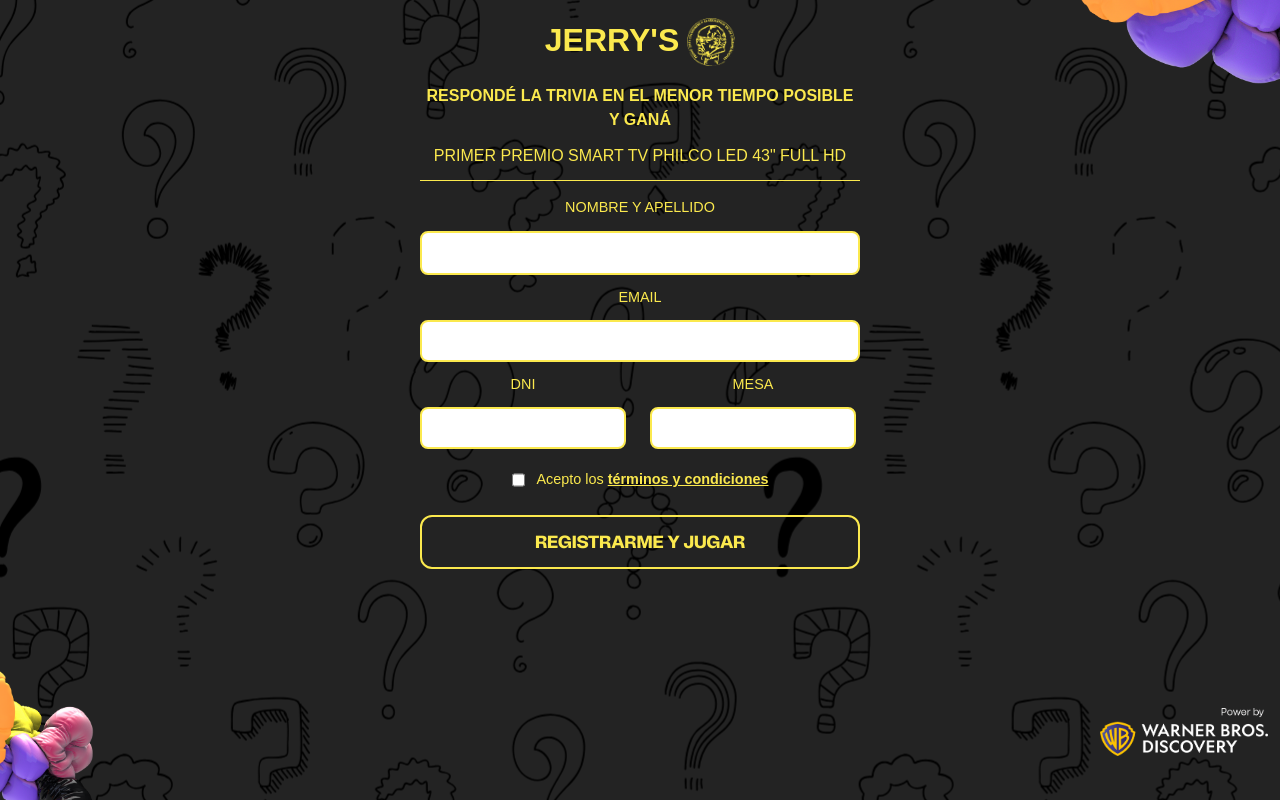
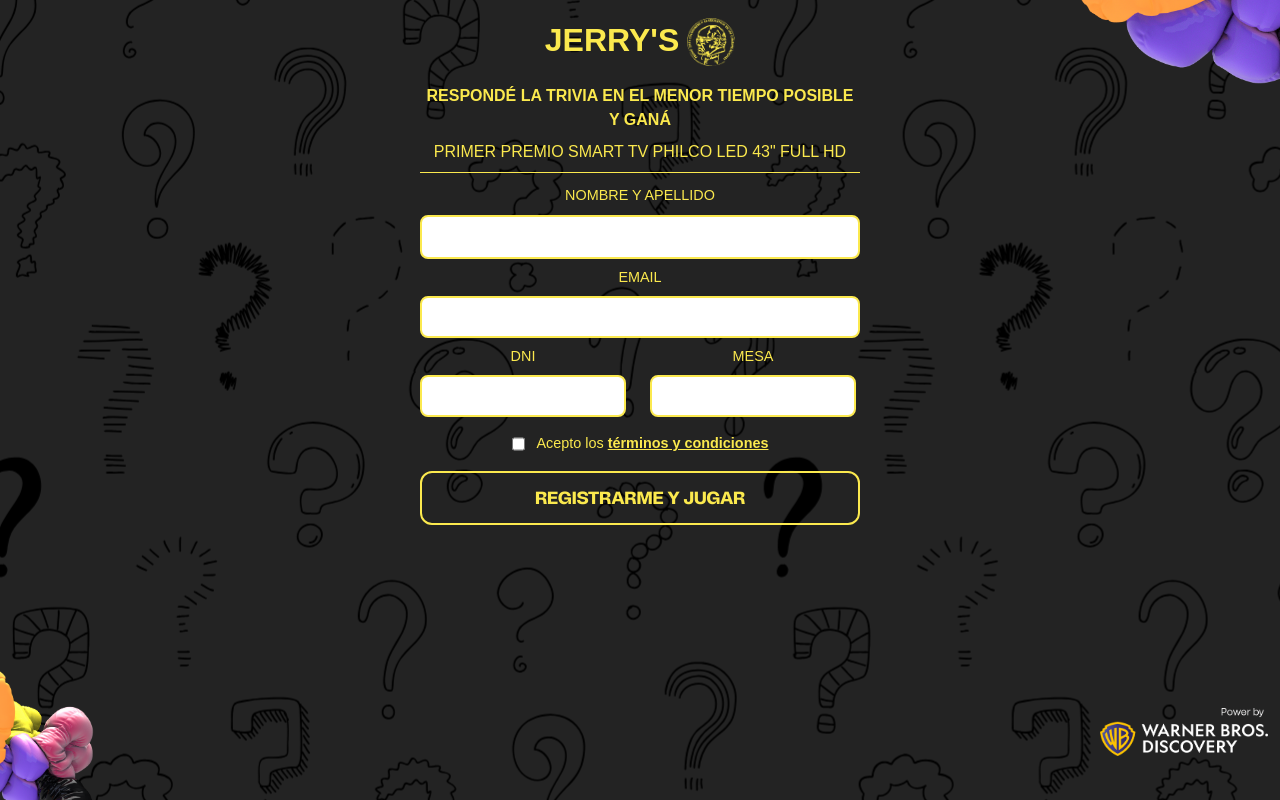
Before and after one commit to GonzaBordes/jerry-awards, a React (Vite) app: page / in a window 1280 px wide. Built offline with nearby package versions, Linux system fonts and the light colour scheme; a web font is replaced by a local one.

Commit message:
Ajustes visuales

```diff
--- a/src/views/Board.jsx
+++ b/src/views/Board.jsx
@@ -6,31 +6,33 @@
 import imgLogoWarner from '../assets/img/warner-logo.png';
 import './Board.css'
 import TitleDashboard from '../components/TitleDashboard';
+import axios from "axios"
 
 const Board = () => {
   const [data, setData] = useState([]);
 
-  useEffect(() => {
+  /*useEffect(() => {
     getUsuarios().then((users) => {
       setData(users);
     });
-  }, []);
+  }, []);*/
 
-  /*useEffect(() => {
+  useEffect(() => {
     const fetchData = async () => {
       try{
-        const response = await fetch('https://us-central1-kickads-airbyte.cloudfunctions.net/all')
-        if(!response.ok) {
+        const response = await axios.get('https://us-central1-kickads-airbyte.cloudfunctions.net/all')
+
+        if(!response.data) {
           throw new Error('Error al traer los usuarios')
         }
-        const users = await response.json()
-        setData(users)
+
+        setData(response.data)
       } catch (error) {
-        console.error('Error', error)
+        console.log('Error', error)
       }
     }
     fetchData()
-  }, [])*/
+  }, [])
 
 
   return (
--- a/src/views/QuizView.jsx
+++ b/src/views/QuizView.jsx
@@ -54,8 +54,9 @@
             // ACÁ VA LA LÓGICA PARA MOSTRAR LOS PUNTOS Y HACER EL POST
             axios.post('https://us-central1-kickads-airbyte.cloudfunctions.net/post_jerry_points', quizzData, {
               headers: {
-                'Content-Type': 'application/json',
-                'Accept': 'application/json'
+                //'Content-Type': 'application/json',
+                'Accept': 'application/json',
+                'mode': 'no-cors'
               },
             })
             .then(response => {
--- a/src/views/Quizz.jsx
+++ b/src/views/Quizz.jsx
@@ -66,28 +66,28 @@
               transition={{ duration: 0.5 }}
               >
                 <div className="container">
-                  <h3 className="text-yellow bold uppercase text-center mb-3">Respondé la trivia en el menor tiempo posible y ganá</h3>
-                  <span className="block text-yellow uppercase text-center mb-3 font-light">Primer premio smart tv philco led 43" full hd</span>
+                  <h3 className="text-yellow bold uppercase text-center mb-2">Respondé la trivia en el menor tiempo posible y ganá</h3>
+                  <span className="block text-yellow uppercase text-center mb-2 font-light">Primer premio smart tv philco led 43" full hd</span>
 
-                  <div className="form-wrapper pt-4  border-t-[.5px] border-yellow">
-                    <form className="grid gap-3">
+                  <div className="form-wrapper pt-3  border-t-[.5px] border-yellow">
+                    <form className="grid gap-2">
 
                       <div className="input-box">
                         <label htmlFor="nombre-apellido" className="text-yellow block text-center uppercase font-light text-[.9rem]">Nombre y apellido</label>
-                        <input type="text" name="nombre" onChange={handleChange} id="nombre-apellido" className="w-full py-[.5rem] px-2 mt-3 rounded-lg border-yellow border-2 bg-white" />
+                        <input type="text" name="nombre" onChange={handleChange} id="nombre-apellido" className="w-full py-[.5rem] px-2 mt-2 rounded-lg border-yellow border-2 bg-white" />
                       </div>
                       <div className="input-box">
                         <label htmlFor="email" className="text-yellow block text-center uppercase font-light text-[.9rem] ">Email</label>
-                        <input type="email" name="email" id="email" onChange={handleChange} className="text-[.9rem] w-full py-[.5rem] px-2 mt-3 rounded-lg border-yellow border-2 bg-white" />
+                        <input type="email" name="email" id="email" onChange={handleChange} className="text-[.9rem] w-full py-[.5rem] px-2 mt-2 rounded-lg border-yellow border-2 bg-white" />
                       </div>
                       <div className="flex gap-6">
                         <div className="input-box">
                           <label htmlFor="dni" className="text-yellow block text-center uppercase font-light text-[.9rem]">Dni</label>
-                          <input type="text" name="dni" id="dni" onChange={handleChange} className="text-[.9rem] w-full py-[.5rem] px-2 mt-3 rounded-lg border-yellow border-2 bg-white" />
+                          <input type="text" name="dni" id="dni" onChange={handleChange} className="text-[.9rem] w-full py-[.5rem] px-2 mt-2 rounded-lg border-yellow border-2 bg-white" />
                         </div>
                         <div className="input-box">
                           <label htmlFor="table" className="text-yellow block text-center uppercase font-light text-[.9rem]">Mesa</label>
-                          <input type="number" id="mesa" name="mesa" onChange={handleChange} className="text-[.9rem] w-full py-[.5rem] px-2 mt-3 rounded-lg border-yellow border-2 bg-white" />
+                          <input type="number" id="mesa" name="mesa" onChange={handleChange} className="text-[.9rem] w-full py-[.5rem] px-2 mt-2 rounded-lg border-yellow border-2 bg-white" />
                         </div>
                       </div>
                       <div className="flex justify-center pt-2 pb-1">
@@ -117,7 +117,7 @@
                                   className="text-yellow text-[.9rem] text-center">
                                     {error}
                                 </motion.div>}
-                      <button onClick={handleRegister} className="text-yellow border-2 border-yellow py-3 w-full font-bold text-[1.1rem] uppercase rounded-xl mt-2">Registrarme y jugar</button>
+                      <button onClick={handleRegister} className="text-yellow border-2 border-yellow py-3 w-full font-bold text-[1.1rem] uppercase rounded-xl mt-1">Registrarme y jugar</button>
                     </form>
 
 
```
